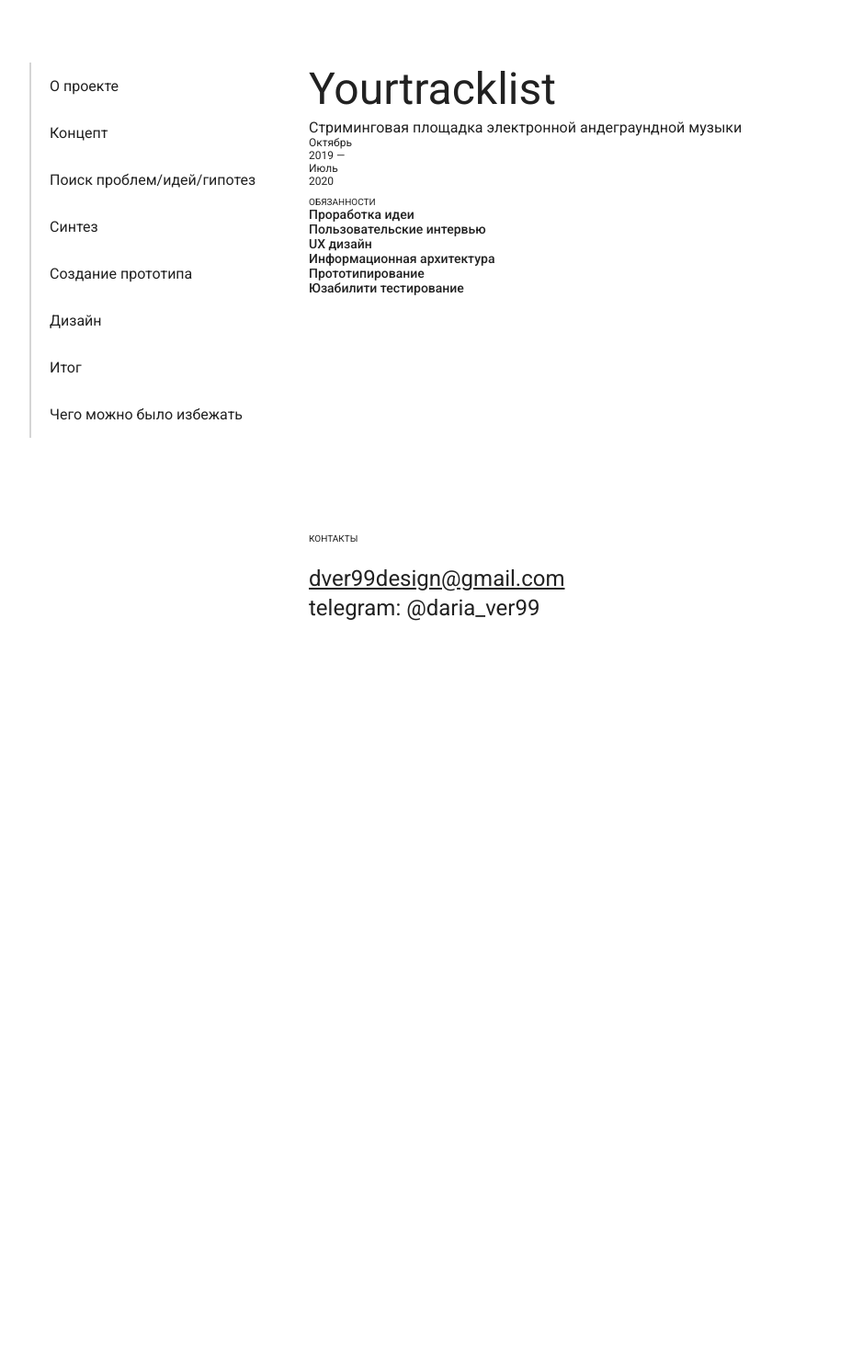
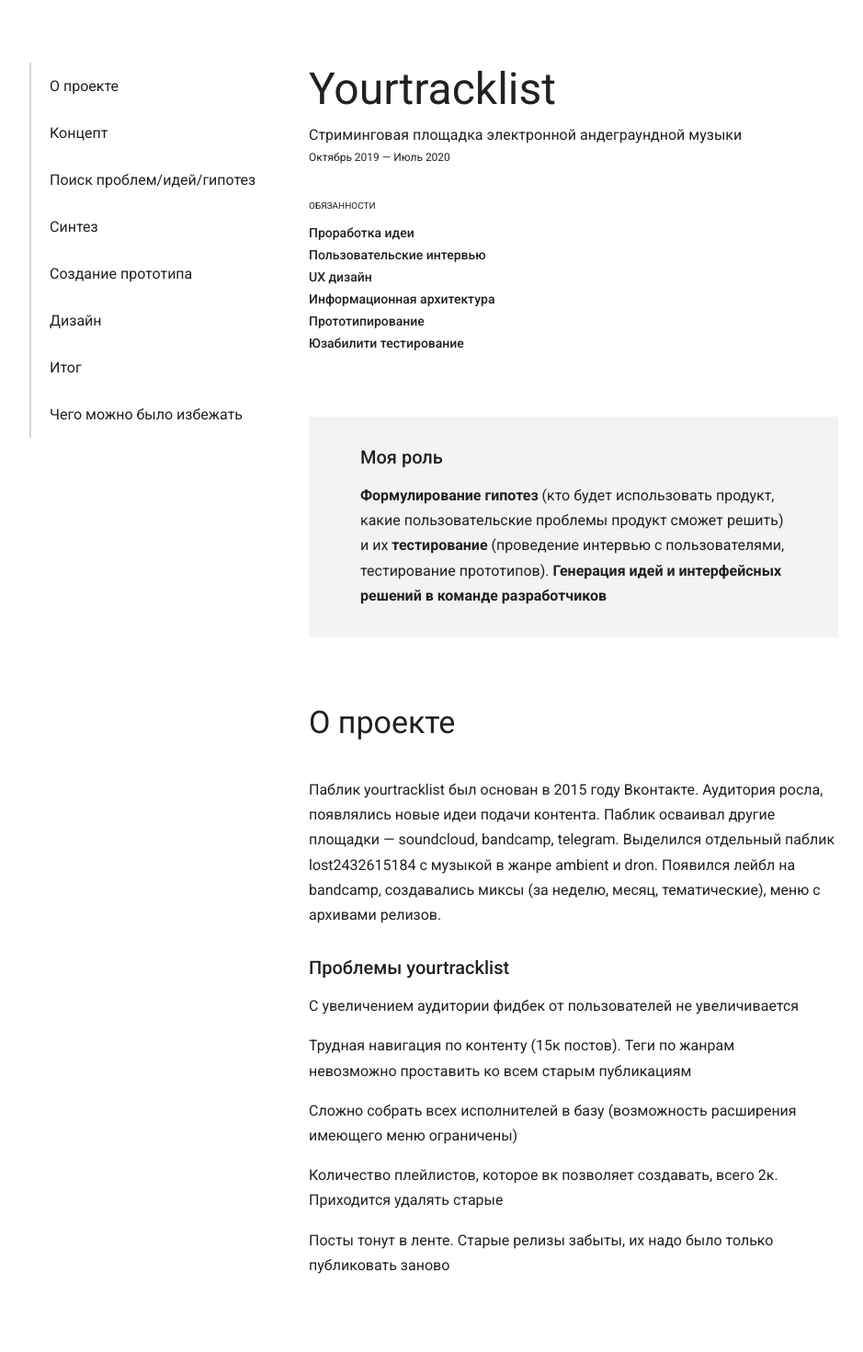
Before and after one commit to Glebkiselev11/dver-portfolio, a Vue app: page /portfolio in a window 1280 px wide. Shown: the part 100-1570 px from the top of the page at 92% size, without its empty margins (16-955 px from the left). Before the commit the page ends 975 px from the top, so only its background shows below. Built offline with nearby package versions, Linux system fonts and the light colour scheme.

Commit message:
about project section

```diff
--- a/src/App.vue
+++ b/src/App.vue
@@ -114,6 +114,7 @@
 .body-1 {
 	font-weight: 400;
 	letter-spacing: 0.5;
+	line-height: 170%;
 	font-size: 1rem;
 }
 
--- /dev/null
+++ b/src/components/Yourtracklist/AboutProject.vue
@@ -0,0 +1,72 @@
+<template>
+	<section class="about-project">
+		<h4 class="title">О проекте</h4>
+
+		<span class="body-1 description">
+			Паблик yourtracklist был основан в 2015 году Вконтакте. Аудитория росла, появлялись
+			новые идеи подачи контента. Паблик осваивал другие площадки — soundcloud,
+			bandcamp, telegram. Выделился отдельный паблик lost2432615184 с музыкой в жанре
+			ambient и dron. Появился лейбл на bandcamp, создавались миксы (за неделю, месяц,
+			тематические), меню с архивами релизов.
+		</span>
+
+		<h6 class="problem-title">Проблемы yourtracklist</h6>
+
+		<span class="body-1 problem-item">С увеличением аудитории фидбек от пользователей не увеличивается</span>
+
+		<span class="body-1 problem-item">
+			Трудная навигация по контенту (15к постов). Теги по жанрам<br>
+			невозможно проставить ко всем старым публикациям
+		</span>
+
+		<span class="body-1 problem-item">
+			Сложно собрать всех исполнителей в базу (возможность расширения<br>
+			имеющего меню ограничены)
+		</span>
+
+		<span class="body-1 problem-item">
+			Количество плейлистов, которое вк позволяет создавать, всего 2к.<br>
+			Приходится удалять старые
+		</span>
+
+
+		<span class="body-1">
+			Посты тонут в ленте. Старые релизы забыты, их надо было только<br>
+			публиковать заново
+		</span>
+
+
+	</section>
+</template>
+
+<script>
+export default {
+	name: 'about-project'
+};
+</script>
+
+<style scoped>
+
+.about-project {
+	margin-top: 4.5rem;
+}
+
+.title {
+	margin-bottom: 2.5rem;
+}
+
+.description {
+	margin-bottom: 2rem;
+	display: block;
+}
+
+.problem-title {
+	margin-bottom: 1rem;
+}
+
+.problem-item {
+	margin-bottom: 1rem;
+	display: block;
+}
+
+</style>
--- a/src/components/Yourtracklist/PrevSection.vue
+++ b/src/components/Yourtracklist/PrevSection.vue
@@ -1,12 +1,11 @@
 <template>
 	<section class="prev-section">
-		<h3>Yourtracklist</h3>
+		<h3 class="title">Yourtracklist</h3>
 		<sub class="subtitle-1">Cтриминговая площадка электронной андеграундной музыки</sub>
-		<caption>Октябрь 2019 — Июль 2020</caption>
+		<caption class="caption">Октябрь 2019 — Июль 2020</caption>
 
 		<div class="function">
 			<sub class="overline">Обязанности</sub>
-
 			<ul>
 				<li class="subtitle-2">Проработка идеи</li>
 				<li class="subtitle-2">Пользовательские интервью</li>
@@ -15,10 +14,19 @@
 				<li class="subtitle-2">Прототипирование</li>
 				<li class="subtitle-2">Юзабилити тестирование</li>
 			</ul>
-
 		</div>
 
 
+		<div class="my-role">
+			<h6>Моя роль</h6>
+			<span class="description body-1">
+				<b>Формулирование гипотез</b> (кто будет использовать продукт, какие
+				пользовательские проблемы продукт сможет решить) и их
+				<b>тестирование</b> (проведение интервью с пользователями, тестирование
+				прототипов). <b>Генерация идей и интерфейсных решений в команде
+				разработчиков</b>
+			</span>
+		</div>
 	</section>
 </template>
 
@@ -30,5 +38,35 @@
 
 <style scoped>
 
+.title {
+	margin-bottom: .75rem;
+}
+.subtitle-1 {
+	margin-bottom: 0.5rem;
+	display: block;
+}
+.caption {
+	display: block;
+	margin-bottom: 2.5rem;
+}
+
+.overline {
+	margin-bottom: 1rem;
+	display: block;
+}
+.subtitle-2 {
+	margin-bottom: 0.5rem;
+}
+
+.my-role {
+	margin-top: 4.5rem;
+	background: rgba(0, 0, 0, 0.048);
+	padding: 2rem 3.5rem;
+}
+
+.description {
+	margin-top: 1rem;
+	display: block;
+}
 
 </style>
--- a/src/views/Yourtracklist.vue
+++ b/src/views/Yourtracklist.vue
@@ -21,6 +21,8 @@
 
 			<prev-section />
 
+			<about-project />
+
 		</div>
 
 	</div>
@@ -28,11 +30,13 @@
 
 <script>
 import PrevSection from '@/components/Yourtracklist/PrevSection.vue';
+import AboutProject from '@/components/Yourtracklist/AboutProject.vue';
 
 export default {
 	name: 'yourtracklist',
 	components: {
-		PrevSection
+		PrevSection,
+		AboutProject
 	},
 
 	data: () => ({
```
